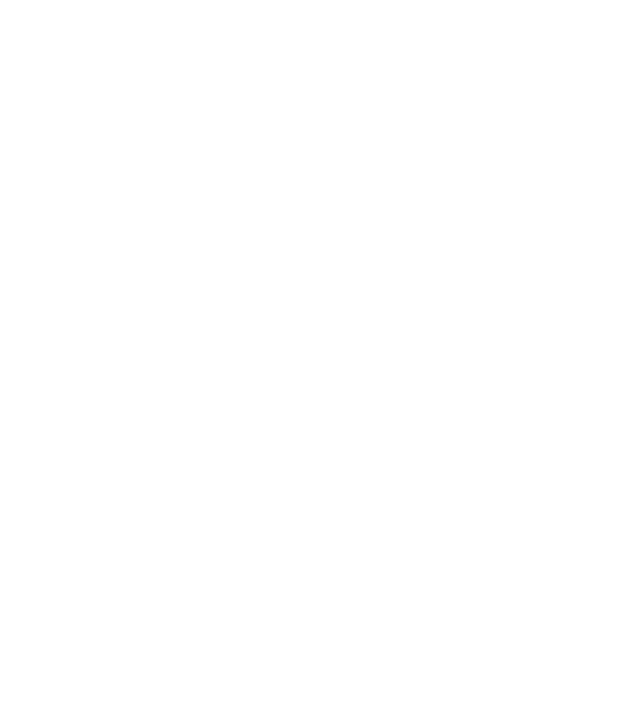
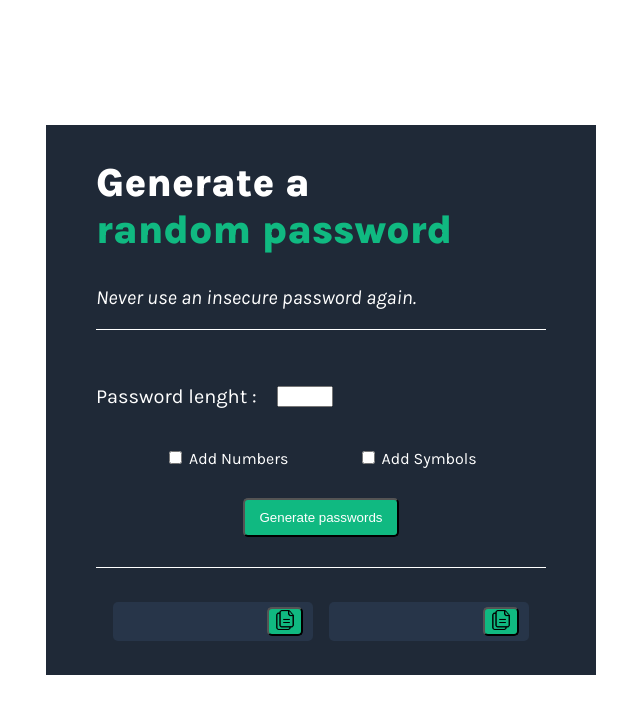
Before and after one commit to danchaud-vincent/password_generator, a plain HTML site: page index.html in a window 1280 px wide. Shown: the whole page, without its empty margins (319-959 px from the left). Drawn offline with Linux system fonts and the light colour scheme.

Commit message:
updates hmtl and cssé

```diff
--- a/index.html
+++ b/index.html
@@ -7,6 +7,51 @@
         <link href="https://fonts.googleapis.com/css2?family=Karla:ital,wght@0,200..800;1,200..800&display=swap" rel="stylesheet">
     </head>
     <body>
+        <section class="password-generator-section">
+            <div class="wrapper">
+
+                <div class="header">
+                    <h1>Generate a <br><span id="highlightTitle">random password</span></h1>
+                    <p class="subtitle">Never use an insecure password again.</p>
+                </div>
+
+
+                <div class="password-settings-container">
+                    <div class="input-length">
+                        <p>Password lenght : </p>
+                        <input type="number" min="5" max="16">
+                    </div>
+
+                    <div class="input-checkboxes">
+                        <div >
+                            <input type="checkbox" id="number-check" name="numberCheck">
+                            <label for="numberCheck">Add Numbers</label>
+                        </div>
+
+                        <div>
+                            <input type="checkbox" id="symbols-check" name="symbolsCheck">
+                            <label for="symbolsCheck">Add Symbols</label>
+                        </div>
+                    </div>
+
+                    <button id="generate-btn">Generate passwords</button>
+                </div>
+
+                <div class="password-results-container">
+                    <div class="copy-container">
+                        <div class="password-output"></div>
+                        <button class="copy-btn"><img src="sources/images/copy_icon.png" alt="copy icon" class="icon-img"></button>
+                    </div>
+
+                    <div class="copy-container">
+                        <div class="password-output"></div>
+                        <button class="copy-btn"><img src="sources/images/copy_icon.png" alt="copy icon" class="icon-img"></button>
+                    </div>
+
+                </div>
+
+            </div>
+        </section>
 
         <script src="index.js"></script>
     </body>
--- a/styles.css
+++ b/styles.css
@@ -1,4 +1,109 @@
 body{
     padding: 0;
     margin: 0;
+
+    height: 100vh;
+    display: flex;
+    justify-content: center;
+    align-items: center;
+    font-family: "Karla", serif;
+    color: white;
 }
+
+h1{
+    font-weight: 800;
+    font-size: 40px;
+    margin-top: 0;
+}
+
+#highlightTitle{
+    color: #10B981;
+}
+
+p{
+    font-weight: 400;
+    font-size: 20px;
+}
+
+.subtitle{
+    font-style: italic;
+}
+
+button{
+    background: #10B981;
+    color: white;
+    border-radius: 5px;
+}
+
+#generate-btn{
+    padding: 10px 15px;
+    margin: 30px 0;
+}
+
+.password-generator-section{
+    width: 550px;
+    height: 550px;
+    background: #1F2937;
+
+    display: flex;
+    justify-content: center;
+}
+
+.wrapper{
+    height: 100%;
+    width: 450px;
+
+    display: flex;
+    flex-direction: column;
+    justify-content: space-evenly;
+}
+
+.header{
+    border-bottom: 1px solid white;
+}
+
+.password-settings-container{
+    border-bottom: 1px solid white;
+    text-align: center;
+}
+
+.input-checkboxes{
+    margin-top: 20px;
+    display: flex;
+    justify-content: space-evenly;
+}
+
+.input-length{
+    display: flex;
+    align-items: center;
+    gap: 20px;
+}
+
+.password-results-container{
+    display: flex;
+    justify-content: space-evenly;
+}
+
+.copy-container {
+    width: 180px;
+    background: #273549;
+    padding: 5px 10px;
+    border-radius: 5px;
+
+    display: flex;
+    align-items: center;
+}
+
+
+.password-output{
+    width: 90%;
+    color:#10B981;
+}
+
+.copy-container img{
+    width: 20px;
+}
+
+.copy-btn{
+    margin: 0;
+}
```
Also changed, not shown: sources/images/copy_icon.png (added).
